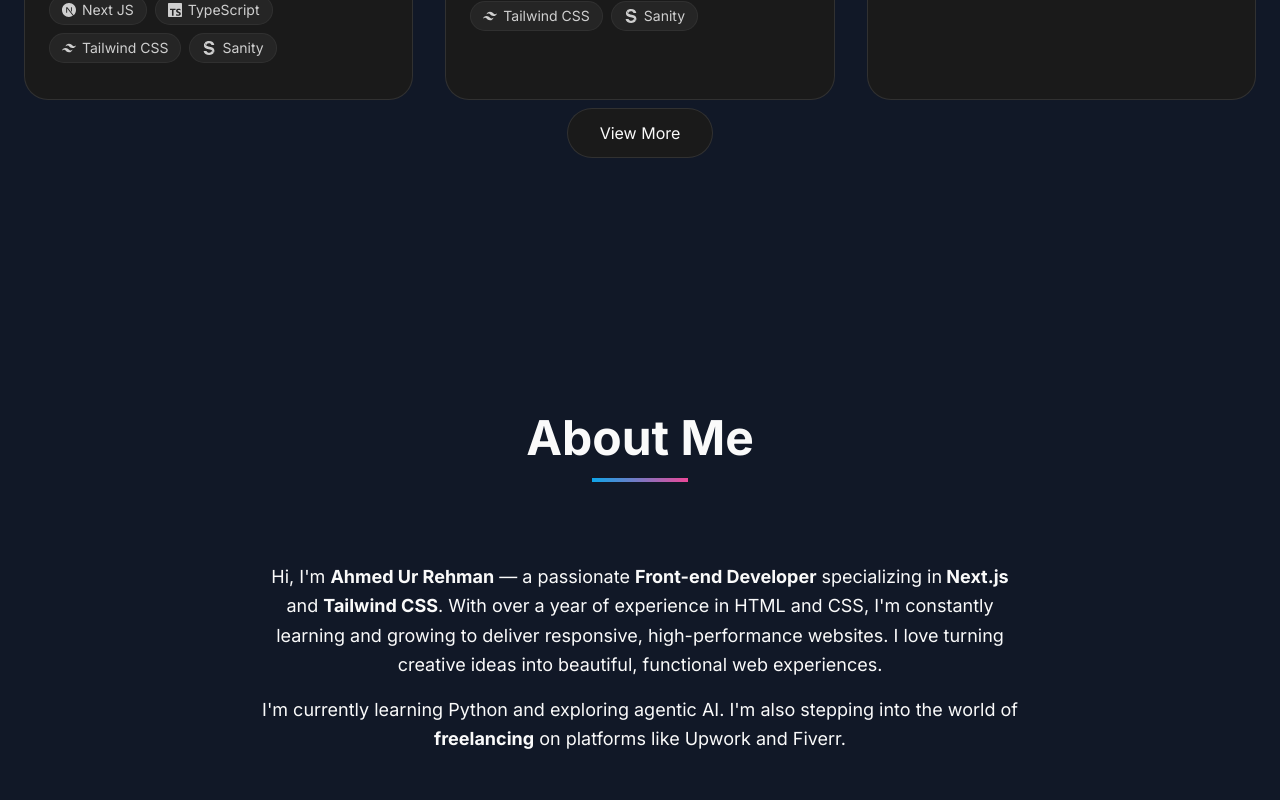
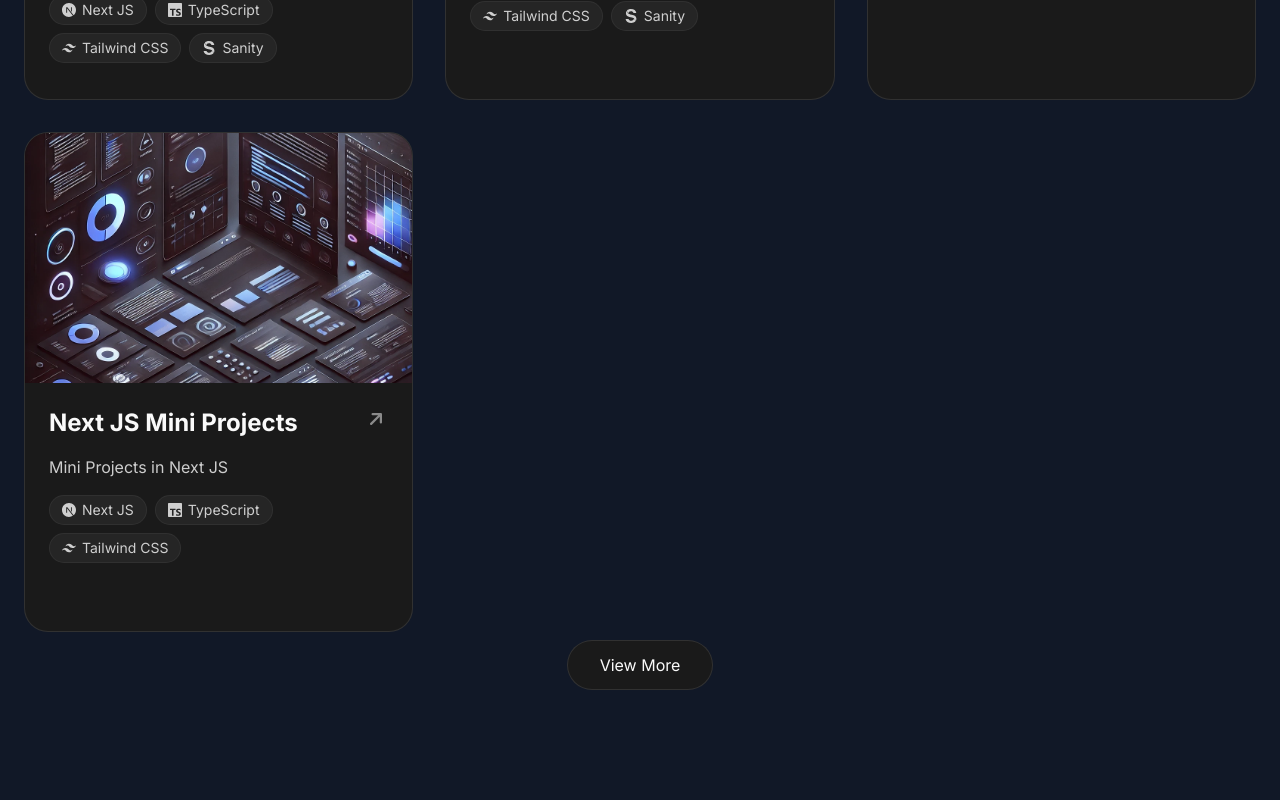
Before and after one commit to Ahmedkhang/Modern_portfolio, a Next.js app: page / in a window 1280 px wide. Shown: the part 1560-2360 px from the top of the page. Built offline with nearby package versions, Linux system fonts and the light colour scheme.

Commit message:
Update Main.tsx

```diff
--- a/src/components/Main.tsx
+++ b/src/components/Main.tsx
@@ -45,6 +45,18 @@
         {name:'CSS',icon:<FaCss3Alt />, color: 'white'},
       ],
       link: 'https://vibe-coding-websites.vercel.app/',
+      image:'/portfolio6.webp'
+    },
+
+    {
+      title: 'Next JS Mini Projects',
+      description: 'Mini Projects in Next JS',
+      tech:[
+        { name: 'Next JS', icon: <SiNextdotjs />, color: 'white' },
+        { name: 'TypeScript', icon: <SiTypescript />, color: '#06B6D4' },
+        { name: 'Tailwind CSS', icon: <SiTailwindcss />, color: '#06B6D4' },
+      ],
+      link: 'https://mini-next-js-projects-liart.vercel.app/',
       image:'/portfolio6.webp'
     }
   ]
```
